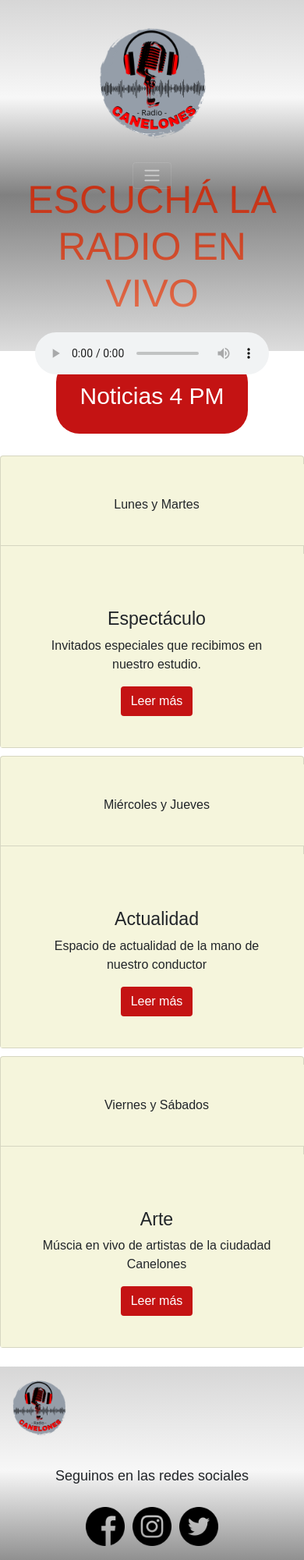
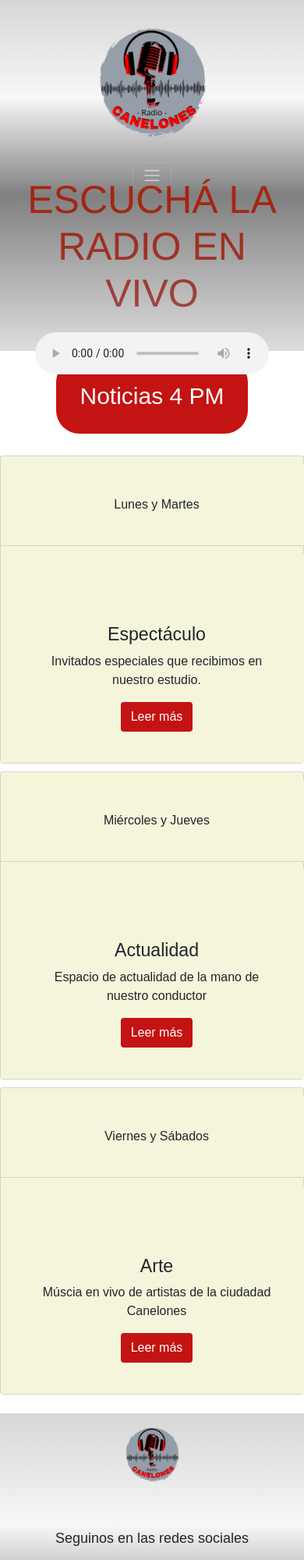
Before and after one commit to patimedi/RadioCanelones, a website: page Paginas/4pm.html in a window 390 px wide. Shown: the top 2000 px of the page at 78% size. Drawn offline with Linux system fonts and the light colour scheme.

Commit message:
correciones finales

```diff
--- a/scss/Base/_mediaQ.scss
+++ b/scss/Base/_mediaQ.scss
@@ -3,16 +3,6 @@
         flex-direction: column;
         justify-content: center;
         text-align: center;
-        nav{
-            ul{
-                li{
-                    a {
-                        flex-direction: column;
-                        justify-content: center;
-                    }
-                }
-            }
-        }
     }
 }
 /* mixin*/
@@ -42,29 +32,12 @@
         }
     }
 
-
-@media screen and (max-width: 1150px) {
-    .noticias{
-        div{
-            width: 100%;
-            justify-content: center;
-            text-align: center;
-        }
-    }
-}
-
 @media screen and (max-width: 705px) {
     .footer {
         flex-direction: column;
         justify-content: center;
         text-align: center;
-        align-content: center;
-        img {
-            width: 100px;
-            height: 100px;
-            margin-right: 25px;
-            margin-top: 30px;
-            }
+        align-items: center;
         div{
             ul{
                 justify-content: center;
--- a/scss/Componentes/_footer.scss
+++ b/scss/Componentes/_footer.scss
@@ -4,21 +4,22 @@
     align-content: center;
     grid-area: footer;
     background-image: linear-gradient(rgba(26, 25, 25, 0.178), rgba(177, 177, 177, 0.103), grey);
+
     img {
-    width: 200px;
-    height: 200px;
-    align-content: center;
-    justify-content: center;
+        width: 200px;
+        height: 200px;
     }
-    div{
+
+    div {
         h3 {
             font-size: 18px;
-            align-items: center;
         }
-        ul{
+
+        ul {
             padding: 15px;
             list-style: none;
             display: flex;
+
             img {
                 width: 50px;
                 height: 50px;
@@ -27,8 +28,10 @@
         }
     }
 }
-    div{
-        h3{
-           margin-top: 30px;
-        }
+
+div {
+    h3 {
+        margin-top: 50px;
+        text-align: center;
     }
+}
--- a/scss/Componentes/_main.scss
+++ b/scss/Componentes/_main.scss
@@ -30,13 +30,14 @@
     }
 }
 
-.hero-dos{
+.hero-dos {
     display: flex;
     flex-direction: column;
     justify-content: center;
     width: 100%;
     height: 200px;
     background-image: linear-gradient(grey, rgba(128, 128, 128, 0.267));
+
     div {
         text-align: center;
         margin-bottom: 10px;
@@ -44,8 +45,8 @@
         h1 {
             text-transform: uppercase;
             font-size: 50px;
-            font-family:'Franklin Gothic Medium', 'Arial Narrow', Arial, sans-serif;
-            background: linear-gradient(rgb(197, 43, 16),rgba(255, 60, 0, 0.589));
+            font-family: 'Franklin Gothic Medium', 'Arial Narrow', Arial, sans-serif;
+            background: linear-gradient(rgb(173, 33, 8), rgba(131, 11, 11, 0.644));
             text-align: center;
             margin-bottom: 5px;
             padding: 15px;
@@ -55,14 +56,13 @@
     }
 }
 
-.hero-tres{
+.hero-tres {
     display: flex;
     flex-direction: column;
     justify-content: center;
     width: 100%;
     height: 200px;
-    font-style: oblique;
-    text-shadow: 50px;
+
     div {
         text-align: center;
         margin-bottom: 10px;
@@ -70,7 +70,7 @@
         h1 {
             text-transform: uppercase;
             font-size: 50px;
-            font-family:'Franklin Gothic Medium', 'Arial Narrow', Arial, sans-serif;
+            font-family: 'Franklin Gothic Medium', 'Arial Narrow', Arial, sans-serif;
             background: $color-principal;
             text-align: center;
             margin-bottom: 5px;
@@ -153,6 +153,7 @@
 
     &:hover {
         transform: scale(1.1);
+        color: white;
     }
 }
 
```
Also changed, not shown: Paginas/4pm.html (+2 -1 lines), Paginas/contacto.html (+2 -1 lines), Paginas/programacion.html (+2 -1 lines), Paginas/punto_de_vista.html (+4 -2 lines), index.html (+12 -9 lines), scss/Componentes/_header.scss (+9 -6 lines), css/style.css, imagenes/picudosRojos.jpg, imagenes/politeama.jpg, imagenes/share.png (deleted), scss/style.css (deleted), 2 other files.
